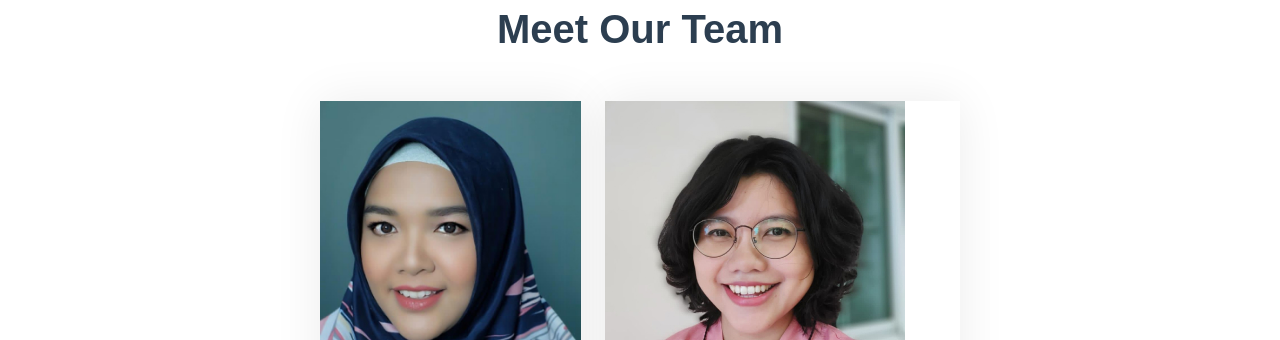
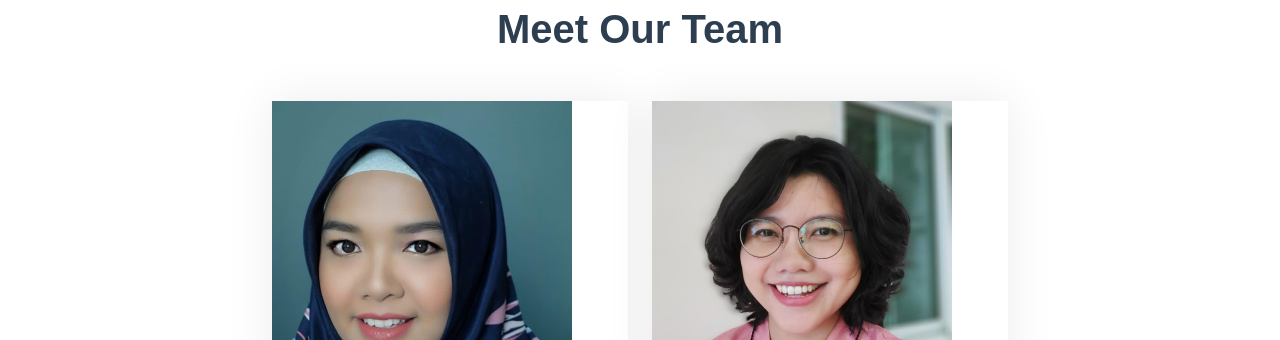
Before and after one commit to oktyppm/unhas, a plain HTML site: page index.html in a window 1280 px wide. Shown: the part 3374-3714 px from the top of the page. Drawn offline with nearby package versions, Linux system fonts and the light colour scheme.

Commit message:
Update index.html

```diff
--- a/index.html
+++ b/index.html
@@ -420,7 +420,7 @@
           <h1 class="mb-5">Meet Our Team</h1>
         </div>
         <div class="row g-4 mb-4 justify-content-center">
-          <div class="col-lg-3 col-md-6 wow fadeInUp" data-wow-delay="0.1s">
+          <div class="col-lg-4 col-md-6 wow fadeInUp" data-wow-delay="0.1s">
             <div class="team-item">
               <div class="overflow-hidden">
                 <img class="img-fluid" src="team-8.jpg" alt="" />
```
